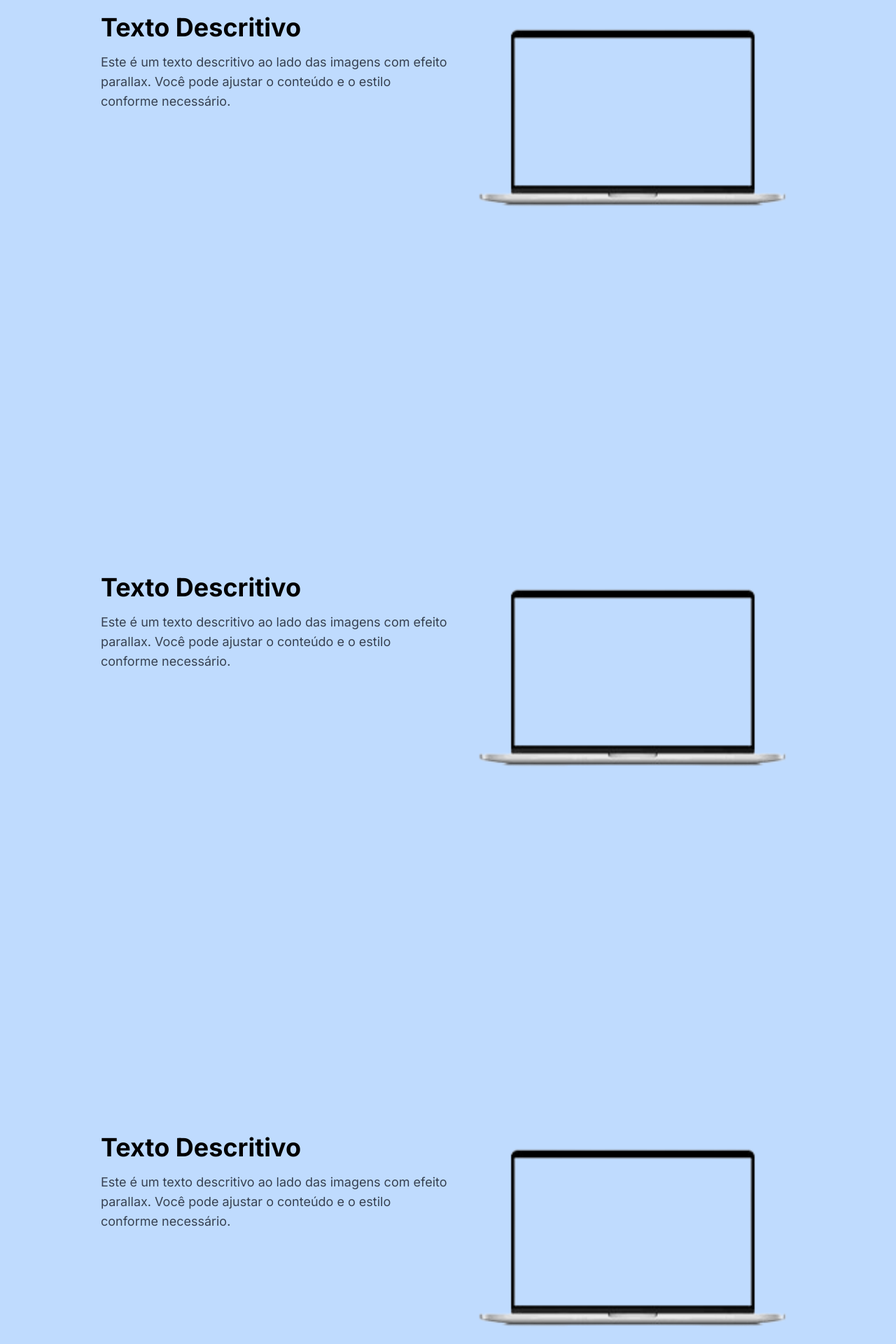
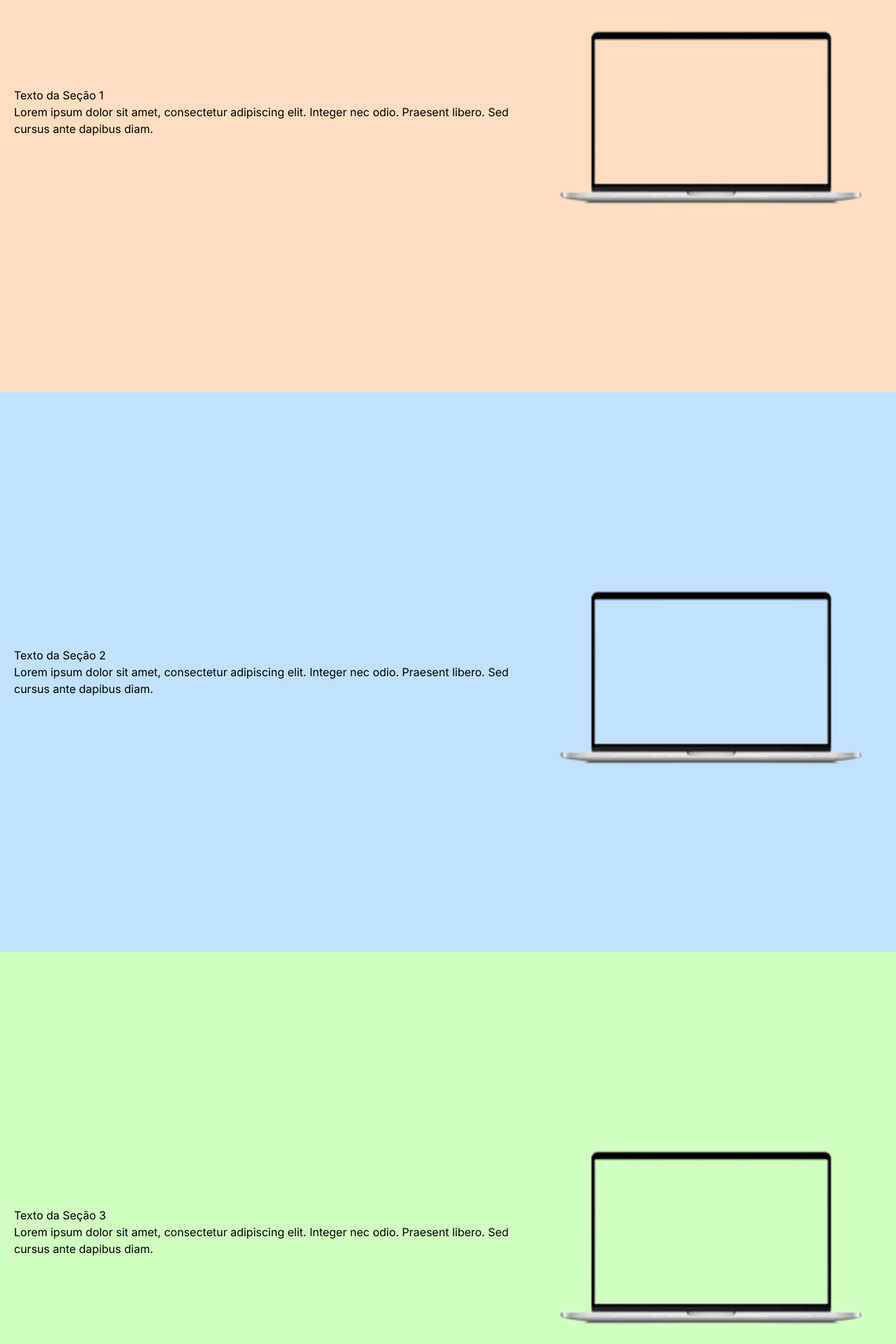
Before and after one commit to GabrielVieira-Code/gtech_portifolio, a Next.js app: page /pages/cases in a window 1280 px wide. Shown: the part 300-2220 px from the top of the page at 70% size. Built offline with nearby package versions, Linux system fonts and the light colour scheme.

Commit message:
ediçao das seços dos cases finalizadas

```diff
--- a/app/pages/cases/page.tsx
+++ b/app/pages/cases/page.tsx
@@ -3,135 +3,51 @@
 import Link from "next/link";
 import Navbar from "../../components/nav";
 import Footer from "../../components/footer";
-import { useSpring, animated } from '@react-spring/web';
 import Image from 'next/image';
-import { useState, useEffect, useRef } from 'react';
+import { useRef } from 'react';
 
 export default function Cases() {
-  const [scrollY, setScrollY] = useState(0);
-  const [isInView, setIsInView] = useState(false);
-
-  // Refs for the sections
-  const section2Ref = useRef<HTMLDivElement>(null);
-
-  // Parallax effect for section 1
-  const parallaxStyle1 = useSpring({
-    transform: `translateY(${scrollY * 0.5}px)`,
-    config: { mass: 1, tension: 120, friction: 14 },
-  });
-
-  // Parallax effect for section 2
-  const parallaxStyle2 = useSpring({
-    transform: `translateY(${scrollY * 0.5}px)`,
-    config: { mass: 1, tension: 120, friction: 14 },
-    opacity: isInView ? 1 : 0, // Section 2 only visible when in view
-  });
-
-  // Handle scroll and update scrollY
-  useEffect(() => {
-    const handleScroll = () => setScrollY(window.scrollY);
-    window.addEventListener('scroll', handleScroll);
-    return () => window.removeEventListener('scroll', handleScroll);
-  }, []);
-
-  // Observe visibility of section 2
-  useEffect(() => {
-    const observer = new IntersectionObserver(
-      ([entry]) => {
-        setIsInView(entry.isIntersecting);
-      },
-      { threshold: 0.5 } // Trigger when 50% of the section is visible
-    );
-
-    if (section2Ref.current) {
-      observer.observe(section2Ref.current);
-    }
-
-    return () => {
-      if (section2Ref.current) {
-        observer.unobserve(section2Ref.current);
-      }
-    };
-  }, []);
+  const sectionRefs = [
+    useRef<HTMLDivElement>(null),
+    useRef<HTMLDivElement>(null),
+    useRef<HTMLDivElement>(null)
+  ];
 
   return (
-    <div className="flex flex-col min-h-screen">
+    <>
       <Navbar />
-      <main className="flex-1 overflow-hidden">
-        <div id="section1" className="flex flex-col items-center justify-center min-h-screen bg-blue-200 py-8 px-4">
-          <animated.div style={parallaxStyle1} className="flex w-full max-w-screen-lg">
-            {/* Texto ao lado da imagem */}
-            <div className="flex-1 min-w-[300px] px-4">
-              <h1 className="text-4xl font-bold text-black mb-4">
-                Texto Descritivo
-              </h1>
-              <p className="text-lg text-gray-700">
-                Este é um texto descritivo ao lado das imagens com efeito parallax. Você pode ajustar o conteúdo e o estilo conforme necessário.
-              </p>
-            </div>
 
-            {/* Imagem */}
-            <div className="flex-1 min-w-[300px] relative">
-              <Image
-                src="/imagens/notebookmockup.png"
-                alt="Notebook"
-                width={400}
-                height={400}
-                className="w-full h-auto"
-              />
-            </div>
-          </animated.div>
+      <div ref={sectionRefs[0]} className="section" style={{ height: '100vh', backgroundColor: '#FFDDC1', display: 'flex', alignItems: 'center', padding: '20px' }}>
+        <div style={{ flex: 6, paddingRight: '20px' }}>
+          <h1>Texto da Seção 1</h1>
+          <p>Lorem ipsum dolor sit amet, consectetur adipiscing elit. Integer nec odio. Praesent libero. Sed cursus ante dapibus diam.</p>
         </div>
-        <div id="section2" ref={section2Ref} className="flex flex-col items-center justify-center min-h-screen bg-blue-200 py-8 px-4">
-          <animated.div style={parallaxStyle2} className="flex w-full max-w-screen-lg">
-            {/* Texto ao lado da imagem */}
-            <div className="flex-1 min-w-[300px] px-4">
-              <h1 className="text-4xl font-bold text-black mb-4">
-                Texto Descritivo
-              </h1>
-              <p className="text-lg text-gray-700">
-                Este é um texto descritivo ao lado das imagens com efeito parallax. Você pode ajustar o conteúdo e o estilo conforme necessário.
-              </p>
-            </div>
+        <div style={{ flex: 4 }}>
+          <Image src="/imagens/notebookmockup.png" alt="Imagem da Seção 1" width={600} height={400} style={{ maxWidth: '100%', height: 'auto' }} />
+        </div>
+      </div>
 
-            {/* Imagem */}
-            <div className="flex-1 min-w-[300px] relative">
-              <Image
-                src="/imagens/notebookmockup.png"
-                alt="Notebook"
-                width={400}
-                height={400}
-                className="w-full h-auto"
-              />
-            </div>
-          </animated.div>
+      <div ref={sectionRefs[1]} className="section" style={{ height: '100vh', backgroundColor: '#C1E1FF', display: 'flex', alignItems: 'center', padding: '20px' }}>
+        <div style={{ flex: 6, paddingRight: '20px' }}>
+          <h1>Texto da Seção 2</h1>
+          <p>Lorem ipsum dolor sit amet, consectetur adipiscing elit. Integer nec odio. Praesent libero. Sed cursus ante dapibus diam.</p>
         </div>
-        <div id="section3" ref={section2Ref} className="flex flex-col items-center justify-center min-h-screen bg-blue-200 py-8 px-4">
-          <animated.div style={parallaxStyle2} className="flex w-full max-w-screen-lg">
-            {/* Texto ao lado da imagem */}
-            <div className="flex-1 min-w-[300px] px-4">
-              <h1 className="text-4xl font-bold text-black mb-4">
-                Texto Descritivo
-              </h1>
-              <p className="text-lg text-gray-700">
-                Este é um texto descritivo ao lado das imagens com efeito parallax. Você pode ajustar o conteúdo e o estilo conforme necessário.
-              </p>
-            </div>
+        <div style={{ flex: 4 }}>
+          <Image src="/imagens/notebookmockup.png" alt="Imagem da Seção 2" width={600} height={400} style={{ maxWidth: '100%', height: 'auto' }} />
+        </div>
+      </div>
 
-            {/* Imagem */}
-            <div className="flex-1 min-w-[300px] relative">
-              <Image
-                src="/imagens/notebookmockup.png"
-                alt="Notebook"
-                width={400}
-                height={400}
-                className="w-full h-auto"
-              />
-            </div>
-          </animated.div>
+      <div ref={sectionRefs[2]} className="section" style={{ height: '100vh', backgroundColor: '#D1FFC1', display: 'flex', alignItems: 'center', padding: '20px' }}>
+        <div style={{ flex: 6, paddingRight: '20px' }}>
+          <h1>Texto da Seção 3</h1>
+          <p>Lorem ipsum dolor sit amet, consectetur adipiscing elit. Integer nec odio. Praesent libero. Sed cursus ante dapibus diam.</p>
         </div>
-      </main>
+        <div style={{ flex: 4 }}>
+          <Image src="/imagens/notebookmockup.png" alt="Imagem da Seção 3" width={600} height={400} style={{ maxWidth: '100%', height: 'auto' }} />
+        </div>
+      </div>
+
       <Footer />
-    </div>
+    </>
   );
 }
```
